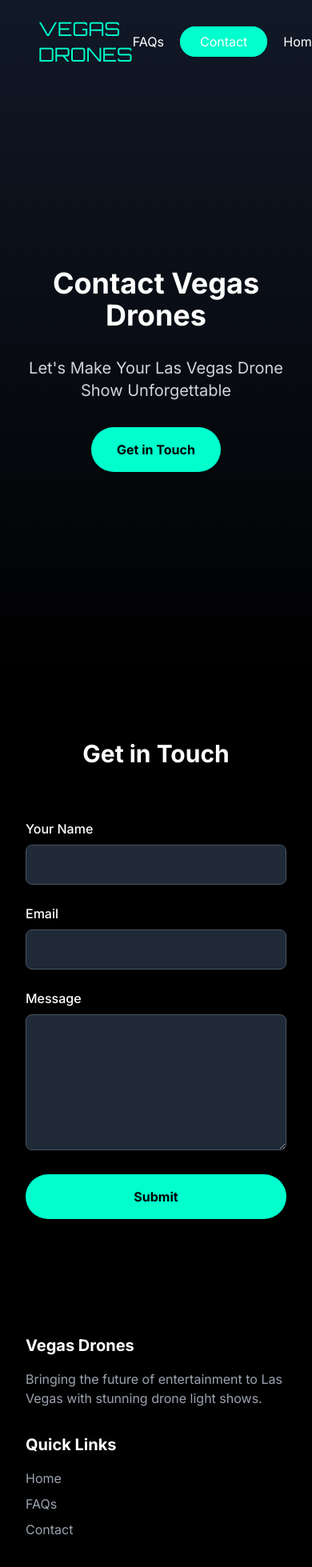
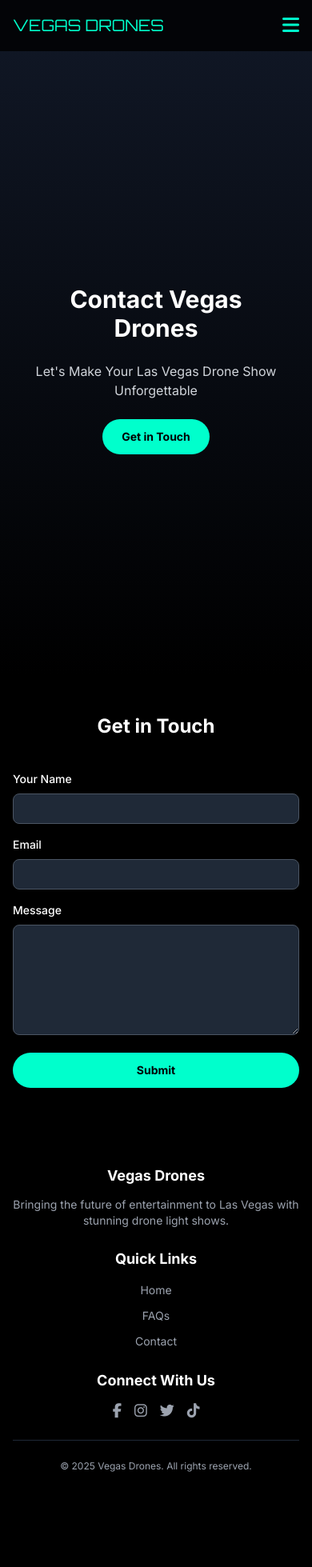
Before and after one commit to keith1221221/Vegasdrones, a Next.js app: page /contact in a window 390 px wide. Shown: the top 1959 px of the page at 80% size. After the commit the page ends 1889 px from the top, so only its background shows below. Built offline with nearby package versions, Linux system fonts and the light colour scheme.

Commit message:
final commit responsiveness

```diff
--- a/app/chatbot.css
+++ b/app/chatbot.css
@@ -419,9 +419,90 @@ button[type="submit"]:disabled {
 }
 
 /* Responsive design */
+/* Mobile (up to 640px) */
 @media (max-width: 640px) {
   .chatbot-container {
-    padding: 40px 16px 32px 16px;
+    padding: 80px 16px 32px 16px;
+    gap: 16px;
+    min-height: 100vh;
+  }
+
+  .chatbot-container h1 {
+    font-size: 2rem;
+    line-height: 1.2;
+  }
+
+  .chatbot-container p {
+    font-size: 1rem;
+    padding: 0 8px;
+  }
+
+  .suggested-questions {
+    gap: 10px;
+    max-width: 100%;
+  }
+
+  .suggested-button {
+    padding: 10px 16px;
+    font-size: 0.85rem;
+    border-radius: 16px;
+    width: 100%;
+  }
+
+  form {
+    flex-direction: column;
+    gap: 10px;
+    max-width: 100%;
+    padding: 8px;
+    border-radius: 16px;
+  }
+
+  input[type="text"] {
+    padding: 14px 18px;
+    font-size: 0.95rem;
+    border-radius: 12px;
+  }
+
+  button[type="submit"] {
+    align-self: stretch;
+    height: 48px;
+    font-size: 1rem;
+    padding: 0 20px;
+    border-radius: 12px;
+    min-width: auto;
+  }
+
+  .theme-toggle {
+    top: 16px;
+    right: 16px;
+    width: 40px;
+    height: 40px;
+  }
+
+  .back-button {
+    font-size: 14px !important;
+    top: 16px !important;
+    left: 16px !important;
+  }
+
+  .logo-icon {
+    width: 90px;
+    height: 90px;
+    padding: 8px;
+  }
+
+  .response, .error {
+    max-width: 100%;
+    padding: 16px;
+    font-size: 0.95rem;
+    border-radius: 12px;
+  }
+}
+
+/* Tablet (641px to 1024px) */
+@media (min-width: 641px) and (max-width: 1024px) {
+  .chatbot-container {
+    padding: 60px 24px 40px 24px;
     gap: 20px;
   }
 
@@ -430,46 +511,26 @@ button[type="submit"]:disabled {
   }
 
   .suggested-questions {
-    gap: 12px;
-    max-width: 100%;
+    gap: 14px;
   }
 
   .suggested-button {
-    padding: 10px 16px;
-    font-size: 0.9rem;
+    padding: 11px 18px;
+    font-size: 0.92rem;
   }
 
   form {
-    flex-direction: column;
-    gap: 12px;
-    max-width: 100%;
-    padding: 4px;
-  }
-
-  input[type="text"] {
-    padding: 16px 20px;
-    font-size: 1rem;
-  }
-
-  button[type="submit"] {
-    align-self: stretch;
-    height: 48px;
-    font-size: 1rem;
-  }
-
-  .theme-toggle {
-    top: 16px;
-    right: 16px;
-  }
-
-  .logo-icon {
-    width: 100px;
-    height: 100px;
+    max-width: 700px;
   }
 
   .response, .error {
-    max-width: 100%;
-    padding: 20px;
-    font-size: 1rem;
+    max-width: 700px;
   }
 }
+
+/* Large screens (1025px and above) */
+@media (min-width: 1025px) {
+  .chatbot-container {
+    gap: 24px;
+  }
+}
--- a/app/chatbot/page.tsx
+++ b/app/chatbot/page.tsx
@@ -108,7 +108,7 @@ function ChatbotContent() {
         href="/"
         className="back-button"
         style={{
-          position: 'absolute',
+          position: 'fixed',
           top: '20px',
           left: '20px',
           color: '#00ffcc',
--- a/app/contact/page.tsx
+++ b/app/contact/page.tsx
@@ -50,17 +50,17 @@ export default function Contact() {
 
       <main>
         {/* Hero Section */}
-        <section className="relative min-h-screen flex items-center justify-center bg-gradient-to-b from-gray-900 to-black pt-20">
-          <div className="text-center z-10 px-8">
-            <h1 className="text-4xl md:text-6xl font-bold mb-8 text-white">
+        <section className="relative min-h-screen flex items-center justify-center bg-gradient-to-b from-gray-900 to-black pt-20 px-4 sm:px-6">
+          <div className="text-center z-10 px-4 sm:px-8 max-w-4xl mx-auto">
+            <h1 className="text-3xl sm:text-4xl md:text-5xl lg:text-6xl font-bold mb-6 sm:mb-8 text-white">
               Contact Vegas Drones
             </h1>
-            <p className="text-xl text-gray-300 mb-8">
+            <p className="text-base sm:text-lg md:text-xl text-gray-300 mb-6 sm:mb-8">
               Let&apos;s Make Your Las Vegas Drone Show Unforgettable
             </p>
             <a
               href="#contact-form"
-              className="inline-block px-8 py-4 bg-neon-cyan text-black font-bold rounded-full hover:bg-cyan-400 transition-colors"
+              className="inline-block px-6 sm:px-8 py-3 sm:py-4 bg-neon-cyan text-black font-bold rounded-full hover:bg-cyan-400 transition-colors text-sm sm:text-base"
             >
               Get in Touch
             </a>
@@ -68,21 +68,21 @@ export default function Contact() {
         </section>
 
         {/* Contact Form Section */}
-        <section className="py-20 px-8" id="contact-form">
+        <section className="py-12 sm:py-16 md:py-20 px-4 sm:px-6 md:px-8" id="contact-form">
           <div className="max-w-2xl mx-auto">
-            <h2 className="text-3xl md:text-4xl font-bold text-center mb-16 text-white">
+            <h2 className="text-2xl sm:text-3xl md:text-4xl font-bold text-center mb-10 sm:mb-12 md:mb-16 text-white">
               Get in Touch
             </h2>
 
             {submitted ? (
-              <div className="text-center p-8 bg-green-900 bg-opacity-50 rounded-lg">
-                <h3 className="text-xl font-bold text-green-400 mb-4">Thank you for your message!</h3>
-                <p className="text-gray-300">We&apos;ll get back to you soon.</p>
+              <div className="text-center p-6 sm:p-8 bg-green-900 bg-opacity-50 rounded-lg">
+                <h3 className="text-lg sm:text-xl font-bold text-green-400 mb-3 sm:mb-4">Thank you for your message!</h3>
+                <p className="text-sm sm:text-base text-gray-300">We&apos;ll get back to you soon.</p>
               </div>
             ) : (
-              <form onSubmit={handleSubmit} className="space-y-6">
+              <form onSubmit={handleSubmit} className="space-y-4 sm:space-y-6">
                 <div className="form-group">
-                  <label htmlFor="name" className="block text-white mb-2 font-medium">
+                  <label htmlFor="name" className="block text-white mb-2 font-medium text-sm sm:text-base">
                     Your Name
                   </label>
                   <input
@@ -92,12 +92,12 @@ export default function Contact() {
                     required
                     value={formData.name}
                     onChange={handleChange}
-                    className="w-full px-4 py-3 bg-gray-800 border border-gray-600 rounded-lg text-white focus:border-neon-cyan focus:outline-none"
+                    className="w-full px-3 sm:px-4 py-2 sm:py-3 bg-gray-800 border border-gray-600 rounded-lg text-white focus:border-neon-cyan focus:outline-none text-sm sm:text-base"
                   />
                 </div>
 
                 <div className="form-group">
-                  <label htmlFor="email" className="block text-white mb-2 font-medium">
+                  <label htmlFor="email" className="block text-white mb-2 font-medium text-sm sm:text-base">
                     Email
                   </label>
                   <input
@@ -107,12 +107,12 @@ export default function Contact() {
                     required
                     value={formData.email}
                     onChange={handleChange}
-                    className="w-full px-4 py-3 bg-gray-800 border border-gray-600 rounded-lg text-white focus:border-neon-cyan focus:outline-none"
+                    className="w-full px-3 sm:px-4 py-2 sm:py-3 bg-gray-800 border border-gray-600 rounded-lg text-white focus:border-neon-cyan focus:outline-none text-sm sm:text-base"
                   />
                 </div>
 
                 <div className="form-group">
-                  <label htmlFor="message" className="block text-white mb-2 font-medium">
+                  <label htmlFor="message" className="block text-white mb-2 font-medium text-sm sm:text-base">
                     Message
                   </label>
                   <textarea
@@ -122,14 +122,14 @@ export default function Contact() {
                     rows={6}
                     value={formData.message}
                     onChange={handleChange}
-                    className="w-full px-4 py-3 bg-gray-800 border border-gray-600 rounded-lg text-white focus:border-neon-cyan focus:outline-none resize-vertical"
+                    className="w-full px-3 sm:px-4 py-2 sm:py-3 bg-gray-800 border border-gray-600 rounded-lg text-white focus:border-neon-cyan focus:outline-none resize-vertical text-sm sm:text-base"
                   />
                 </div>
 
                 <button
                   type="submit"
                   disabled={isSubmitting}
-                  className="w-full px-8 py-4 bg-neon-cyan text-black font-bold rounded-full hover:bg-cyan-400 transition-colors disabled:opacity-50 disabled:cursor-not-allowed"
+                  className="w-full px-6 sm:px-8 py-3 sm:py-4 bg-neon-cyan text-black font-bold rounded-full hover:bg-cyan-400 transition-colors disabled:opacity-50 disabled:cursor-not-allowed text-sm sm:text-base"
                 >
                   {isSubmitting ? 'Submitting...' : 'Submit'}
                 </button>
--- a/app/globals.css
+++ b/app/globals.css
@@ -37,3 +37,20 @@ a {
     color-scheme: dark;
   }
 }
+
+/* Smooth scrolling for all browsers */
+html {
+  scroll-behavior: smooth;
+}
+
+/* Ensure images are responsive */
+img, video {
+  max-width: 100%;
+  height: auto;
+}
+
+/* Prevent text overflow */
+* {
+  word-wrap: break-word;
+  overflow-wrap: break-word;
+}
--- a/app/layout.tsx
+++ b/app/layout.tsx
@@ -6,6 +6,7 @@ const inter = Inter({ subsets: ['latin'] })
 export const metadata = {
   title: 'Vegas Drones | Spectacular Drone Light Shows in Las Vegas',
   description: 'Experience breathtaking drone light shows in Las Vegas. Perfect for events, weddings, and brand promotions. Book now with Vegas Drones!',
+  viewport: 'width=device-width, initial-scale=1, maximum-scale=5',
 }
 
 export default function RootLayout({
@@ -16,6 +17,7 @@ export default function RootLayout({
   return (
     <html lang="en">
       <head>
+        <meta name="viewport" content="width=device-width, initial-scale=1, maximum-scale=5" />
         <link
           href="https://fonts.googleapis.com/css2?family=Orbitron:wght@400;700&family=Poppins:wght@400;600;700&display=swap"
           rel="stylesheet"
--- a/components/Footer.tsx
+++ b/components/Footer.tsx
@@ -2,43 +2,43 @@ import Link from 'next/link'
 
 export default function Footer() {
   return (
-    <footer className="bg-black py-16 px-8">
+    <footer className="bg-black py-12 sm:py-16 px-4 sm:px-8">
       <div className="max-w-6xl mx-auto">
-        <div className="grid md:grid-cols-3 gap-8">
-          <div>
-            <h3 className="text-xl font-bold mb-4 text-white">Vegas Drones</h3>
-            <p className="text-gray-400">
+        <div className="grid grid-cols-1 sm:grid-cols-2 md:grid-cols-3 gap-6 sm:gap-8">
+          <div className="text-center sm:text-left">
+            <h3 className="text-lg sm:text-xl font-bold mb-3 sm:mb-4 text-white">Vegas Drones</h3>
+            <p className="text-sm sm:text-base text-gray-400">
               Bringing the future of entertainment to Las Vegas with stunning drone light shows.
             </p>
           </div>
-          <div>
-            <h3 className="text-xl font-bold mb-4 text-white">Quick Links</h3>
+          <div className="text-center sm:text-left">
+            <h3 className="text-lg sm:text-xl font-bold mb-3 sm:mb-4 text-white">Quick Links</h3>
             <ul className="space-y-2">
-              <li><Link href="/" className="text-gray-400 hover:text-white">Home</Link></li>
-              <li><Link href="/faq" className="text-gray-400 hover:text-white">FAQs</Link></li>
-              <li><Link href="/contact" className="text-gray-400 hover:text-white">Contact</Link></li>
+              <li><Link href="/" className="text-sm sm:text-base text-gray-400 hover:text-white transition-colors">Home</Link></li>
+              <li><Link href="/faq" className="text-sm sm:text-base text-gray-400 hover:text-white transition-colors">FAQs</Link></li>
+              <li><Link href="/contact" className="text-sm sm:text-base text-gray-400 hover:text-white transition-colors">Contact</Link></li>
             </ul>
           </div>
-          <div>
-            <h3 className="text-xl font-bold mb-4 text-white">Connect With Us</h3>
-            <div className="flex gap-4">
-              <a href="https://facebook.com/61570074433959" target="_blank" rel="noopener noreferrer">
-                <i className="fab fa-facebook-f text-xl text-gray-400 hover:text-neon-cyan transition-colors"></i>
+          <div className="text-center sm:text-left sm:col-span-2 md:col-span-1">
+            <h3 className="text-lg sm:text-xl font-bold mb-3 sm:mb-4 text-white">Connect With Us</h3>
+            <div className="flex gap-4 justify-center sm:justify-start">
+              <a href="https://facebook.com/61570074433959" target="_blank" rel="noopener noreferrer" aria-label="Facebook">
+                <i className="fab fa-facebook-f text-lg sm:text-xl text-gray-400 hover:text-neon-cyan transition-colors"></i>
               </a>
-              <a href="https://instagram.com/vegas_drones" target="_blank" rel="noopener noreferrer">
-                <i className="fab fa-instagram text-xl text-gray-400 hover:text-neon-cyan transition-colors"></i>
+              <a href="https://instagram.com/vegas_drones" target="_blank" rel="noopener noreferrer" aria-label="Instagram">
+                <i className="fab fa-instagram text-lg sm:text-xl text-gray-400 hover:text-neon-cyan transition-colors"></i>
               </a>
-              <a href="https://twitter.com/DronesVegas" target="_blank" rel="noopener noreferrer">
-                <i className="fab fa-twitter text-xl text-gray-400 hover:text-neon-cyan transition-colors"></i>
+              <a href="https://twitter.com/DronesVegas" target="_blank" rel="noopener noreferrer" aria-label="Twitter">
+                <i className="fab fa-twitter text-lg sm:text-xl text-gray-400 hover:text-neon-cyan transition-colors"></i>
               </a>
-              <a href="https://tiktok.com/@vegas_drones" target="_blank" rel="noopener noreferrer">
-                <i className="fab fa-tiktok text-xl text-gray-400 hover:text-neon-cyan transition-colors"></i>
+              <a href="https://tiktok.com/@vegas_drones" target="_blank" rel="noopener noreferrer" aria-label="TikTok">
+                <i className="fab fa-tiktok text-lg sm:text-xl text-gray-400 hover:text-neon-cyan transition-colors"></i>
               </a>
             </div>
           </div>
         </div>
-        <div className="border-t border-gray-800 mt-8 pt-8 text-center">
-          <p className="text-gray-400">© 2025 Vegas Drones. All rights reserved.</p>
+        <div className="border-t border-gray-800 mt-6 sm:mt-8 pt-6 sm:pt-8 text-center">
+          <p className="text-xs sm:text-sm text-gray-400">© 2025 Vegas Drones. All rights reserved.</p>
         </div>
       </div>
     </footer>
--- a/components/Header.tsx
+++ b/components/Header.tsx
@@ -2,19 +2,26 @@
 
 import Link from 'next/link'
 import { usePathname } from 'next/navigation'
+import { useState } from 'react'
 
 export default function Header() {
   const pathname = usePathname()
+  const [isMenuOpen, setIsMenuOpen] = useState(false)
+
+  const toggleMenu = () => setIsMenuOpen(!isMenuOpen)
+  const closeMenu = () => setIsMenuOpen(false)
 
   return (
-    <header className="fixed top-0 w-full bg-transparent z-50">
-      <nav className="flex justify-between items-center px-12 py-5 max-w-6xl mx-auto">
+    <header className="fixed top-0 w-full bg-black/80 backdrop-blur-md z-50">
+      <nav className="flex justify-between items-center px-4 sm:px-6 md:px-12 py-4 md:py-5 max-w-6xl mx-auto">
         <div className="logo">
-          <Link href="/">
-            <span className="font-orbitron text-2xl text-neon-cyan cursor-pointer">VEGAS DRONES</span>
+          <Link href="/" onClick={closeMenu}>
+            <span className="font-orbitron text-xl sm:text-2xl text-neon-cyan cursor-pointer">VEGAS DRONES</span>
           </Link>
         </div>
-        <ul className="flex gap-5 list-none">
+
+        {/* Desktop Menu */}
+        <ul className="hidden md:flex gap-5 list-none items-center">
           <li>
             <Link
               href="/faq"
@@ -46,6 +53,71 @@ export default function Header() {
             </li>
           )}
         </ul>
+
+        {/* Mobile Hamburger Menu Button */}
+        <button
+          className="md:hidden text-neon-cyan text-2xl focus:outline-none z-50"
+          onClick={toggleMenu}
+          aria-label="Toggle menu"
+        >
+          {isMenuOpen ? (
+            <i className="fas fa-times"></i>
+          ) : (
+            <i className="fas fa-bars"></i>
+          )}
+        </button>
+
+        {/* Mobile Menu */}
+        <div
+          className={`fixed top-0 right-0 h-full w-64 bg-gray-900/95 backdrop-blur-lg transform transition-transform duration-300 ease-in-out md:hidden ${
+            isMenuOpen ? 'translate-x-0' : 'translate-x-full'
+          }`}
+        >
+          <ul className="flex flex-col gap-6 list-none pt-20 px-8">
+            <li>
+              <Link
+                href="/faq"
+                onClick={closeMenu}
+                className={`text-white hover:text-neon-cyan transition-colors text-lg ${
+                  pathname === '/faq' ? 'text-neon-cyan' : ''
+                }`}
+              >
+                FAQs
+              </Link>
+            </li>
+            <li>
+              <Link
+                href="/contact"
+                onClick={closeMenu}
+                className={`text-white hover:text-neon-cyan transition-colors px-6 py-2 border border-neon-cyan rounded-full inline-block text-center text-lg ${
+                  pathname === '/contact' ? 'bg-neon-cyan text-black' : ''
+                }`}
+              >
+                Contact
+              </Link>
+            </li>
+            {pathname !== '/' && (
+              <li>
+                <Link
+                  href="/"
+                  onClick={closeMenu}
+                  className="text-white hover:text-neon-cyan transition-colors text-lg"
+                >
+                  Home
+                </Link>
+              </li>
+            )}
+          </ul>
+        </div>
+
+        {/* Mobile Menu Overlay */}
+        {isMenuOpen && (
+          <div
+            className="fixed inset-0 bg-black/50 md:hidden"
+            onClick={closeMenu}
+            style={{ zIndex: -1 }}
+          />
+        )}
       </nav>
     </header>
   )
```
Also changed, not shown: app/faq/page.tsx (+17 -17 lines), app/page.tsx (+16 -16 lines).
